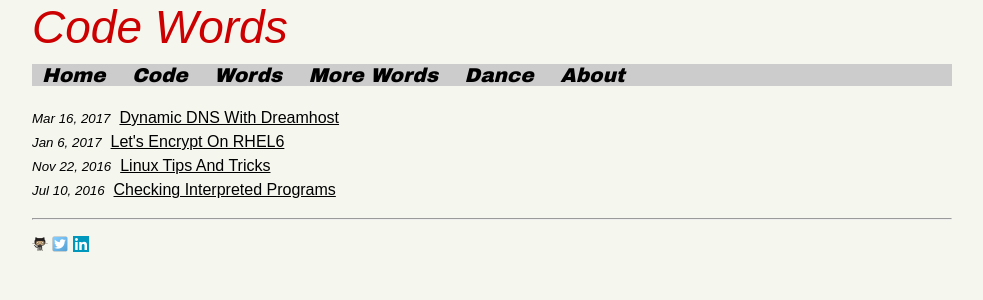
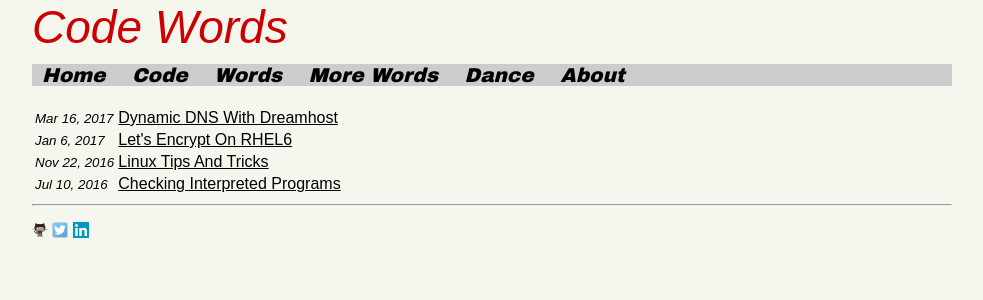
Before and after one commit to shang-lin/shang-lin.github.io, a Jekyll site: the page built from blog/index.html, in a window 1280 px wide. Shown: the top 300 px of the page, without its empty margins (148-1131 px from the left). Built offline with Jekyll 4.4.1, drawn with Linux system fonts in a browser that asks for light colours; some web fonts are replaced.

Commit message:
Use a table to display blog posts.

```diff
--- a/blog/index.html
+++ b/blog/index.html
@@ -8,12 +8,13 @@ logo: Code Words
 
 <!-- <h1 class="page-heading">Posts</h1> -->
 
-  <ul class="post-list">
-    {% for post in site.posts %}
-      <li>
-    <span class="post-meta">{{ post.date | date: "%b %-d, %Y" }}</span>&nbsp;
-          <a class="post-link" href="{{ post.url | prepend: site.baseurl }}">{{ post.title }}</a>&nbsp;      </li>
-    {% endfor %}
-  </ul>
+<table>
+  {% for post in site.posts %}
+  <!-- <li><span class="post-meta">{{ post.date | date: "%b %-d, %Y" }}</span>&nbsp;
+  <a class="post-link" href="{{ post.url | prepend: site.baseurl }}">{{ post.title }}</a>&nbsp;</li> -->
+  <tr><td class="post-meta">{{ post.date | date: "%b %-d, %Y" }}</td><td><a class="post-link" href="{{ post.url | prepend: site.baseurl }}">{{ post.title }}</a></td></tr>
+  {% endfor %}
+  <!-- </ul> -->
+  </table>
 
   <!--  <p class="rss-subscribe">subscribe <a href="{{ "/feed.xml" | prepend: site.baseurl }}">via RSS</a></p> -->
```
